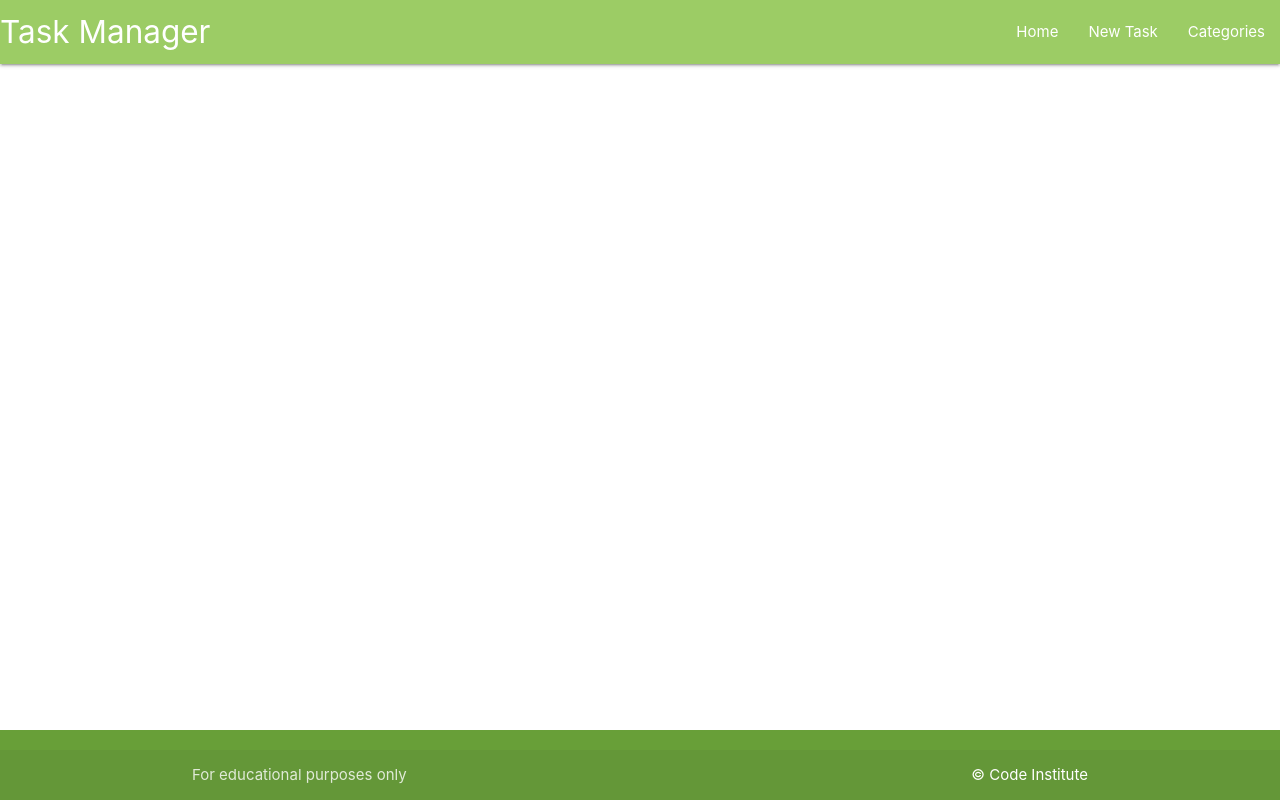
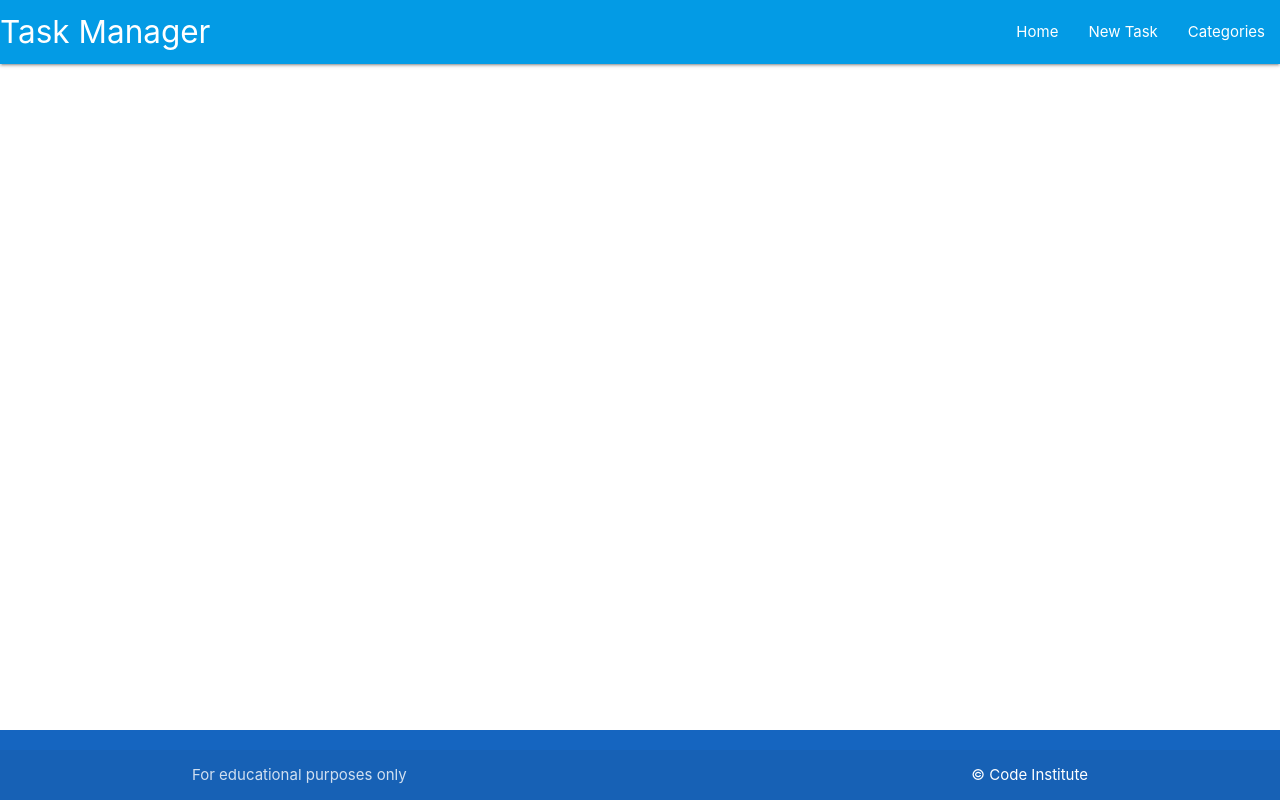
Before and after one commit to JoGorska/task-manager-flask-sqlalchemy, a Flask app: template taskmanager/templates/base.html in a window 1280 px wide. Run offline with Flask 2, Linux system fonts and the light colour scheme; the template is opened without the code that fills it, so the values that code supplies are empty.

Commit message:
Removed all comments and compared the code with the tutor

```diff
--- a/taskmanager/static/js/script.js
+++ b/taskmanager/static/js/script.js
@@ -1,6 +1,5 @@
-
-// this is to initialize navbar from materialize
-
-$(document).ready(function(){
-    $('.sidenav').sidenav();
-  });
+document.addEventListener("DOMContentLoaded", function() {
+  // sidenav initialization
+  let sidenav = document.querySelectorAll(".sidenav");
+  M.Sidenav.init(sidenav);
+});
--- a/taskmanager/templates/base.html
+++ b/taskmanager/templates/base.html
@@ -1,37 +1,27 @@
 <!DOCTYPE html>
 <html lang="en">
 <head>
+
     <meta charset="UTF-8">
     <meta http-equiv="X-UA-Compatible" content="IE=edge">
     <meta name="viewport" content="width=device-width, initial-scale=1.0">
-
-    <!-- Fontawsome -->
-
     <link rel="stylesheet" href="https://cdnjs.cloudflare.com/ajax/libs/font-awesome/5.15.3/css/all.min.css"
         integrity="sha512-iBBXm8fW90+nuLcSKlbmrPcLa0OT92xO1BIsZ+ywDWZCvqsWgccV3gFoRBv0z+8dLJgyAHIhR35VZc2oM/gI1w=="
         crossorigin="anonymous" referrerpolicy="no-referrer">
-
-    <!-- Materialise css -->
-
     <link rel="stylesheet" href="https://cdnjs.cloudflare.com/ajax/libs/materialize/1.0.0/css/materialize.min.css"
         type="text/css">
-
-    <!-- Link to own style.css file, needs to be url_for, not just a directory, otherwise would cause errors -->
-
     <link rel="stylesheet" href="{{ url_for('static', filename='css/style.css') }}" type="text/css">
-
     <title>Task Manager</title>
 </head>
+
 <body>
 
     <header>
-
-        <nav class="light-green lighten-1">
-
+        <!-- top navbar -->
+        <nav class="light-blue darken-1">
             <div class="nav-wrapper">
             <a href="{{ url_for('home') }}" class="brand-logo">Task Manager</a>
             <a href="#" data-target="mobile-demo" class="sidenav-trigger"><i class="fas fa-bars"></i></a>
-            <!-- desktop nav bar -->
             <ul class="right hide-on-med-and-down">
                 <li><a href="{{ url_for('home') }}">Home</a></li>
                 <li><a href="">New Task</a></li>
@@ -40,7 +30,7 @@
             </div>
         </nav>
 
-        <!-- mobiles nav bar -->
+        <!-- mobile sidenav -->
         <ul class="sidenav" id="mobile-demo">
             <li><a href="{{ url_for('home') }}">Home</a></li>
             <li><a href="">New Task</a></li>
@@ -48,17 +38,12 @@
         </ul>
     </header>
 
-   <!-- main content -->
-
     <main class="container">
         {% block content %}
-
         {% endblock %}
     </main>
 
-   <!-- footer -->
-
-   <footer class="page-footer light-green darken-2">
+    <footer class="page-footer blue darken-3">
         <div class="footer-copyright">
             <div class="container">
                 For educational purposes only
@@ -67,16 +52,7 @@
         </div>
     </footer>
 
-    <!-- jQuery link needs to bo before materialize -->
-    <!--Jquery script-->
-    <script src="https://cdn.jsdelivr.net/npm/jquery@3.6.0/dist/jquery.min.js"></script>
-
-    <!-- Materialize javascript -->
-
     <script src="https://cdnjs.cloudflare.com/ajax/libs/materialize/1.0.0/js/materialize.min.js"></script>
-
-    <!-- Link to our script.js file, need to use url_for this needs to be used for all internal files within our workspace / project or images. -->
-
     <script src="{{ url_for('static', filename='js/script.js') }}"></script>
 
 </body>
```
Also changed, not shown: taskmanager/__init__.py (+0 -11 lines), taskmanager/templates/tasks.html (+2 -9 lines), taskmanager/routes.py (line endings or trailing spaces). Lines whose indentation alone changed are shown as unchanged.
